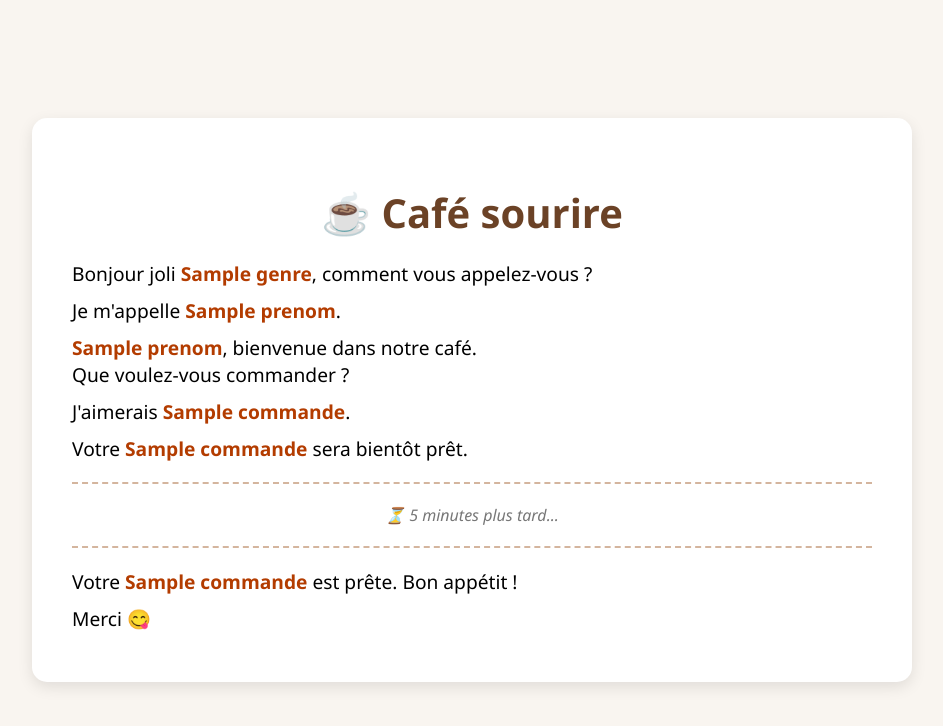
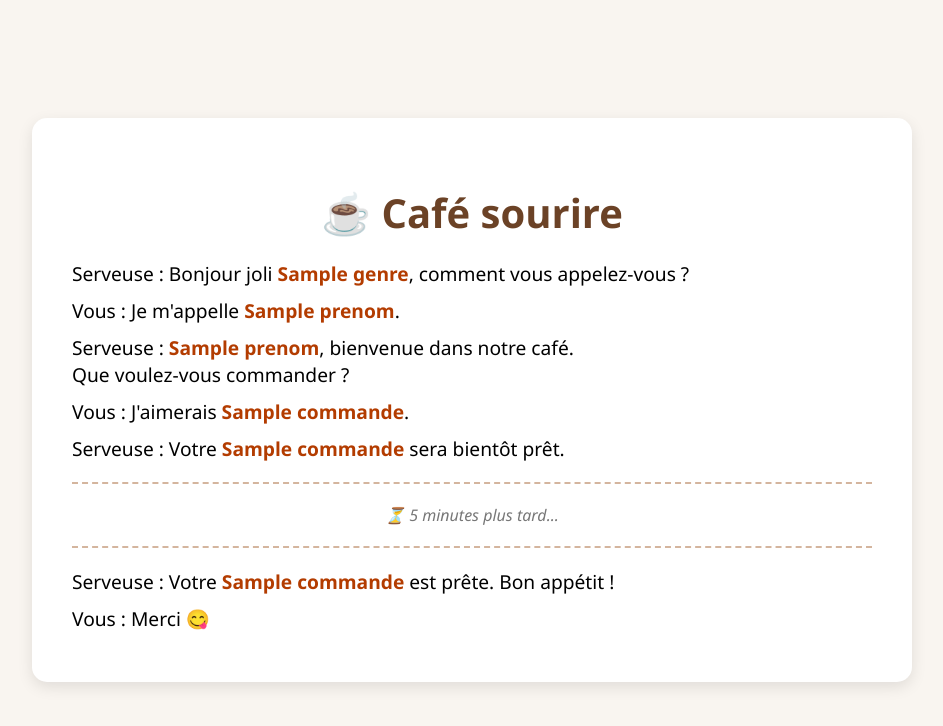
Before and after one commit to Ndeye1000/Simulateur-Cafe, a Flask app: template templates/index.html in a window 1280 px wide. Shown: the top 726 px of the page, without its empty margins (168-1111 px from the left). Run offline with Flask 3, Linux system fonts and the light colour scheme; the template is opened without the code that fills it: most values are stand-ins (such as "Sample title", 1, 10 or a date in 2020).

Commit message:
Update index.html

```diff
--- a/templates/index.html
+++ b/templates/index.html
@@ -12,12 +12,12 @@
     <div class="container">
         <h1>☕ Café sourire</h1>
         <div class="dialogue">
-            <p>Bonjour joli <span class="highlight">{{ genre }}</span>, comment vous appelez-vous ?</p>
-            <p>Je m'appelle <span class="highlight">{{ prenom }}</span>.</p>
-            <p><span class="highlight">{{ prenom }}</span>, bienvenue dans notre café.<br>
+            <p>Serveuse : Bonjour joli <span class="highlight">{{ genre }}</span>, comment vous appelez-vous ?</p>
+            <p>Vous : Je m'appelle <span class="highlight">{{ prenom }}</span>.</p>
+            <p>Serveuse : <span class="highlight">{{ prenom }}</span>, bienvenue dans notre café.<br>
                 Que voulez-vous commander ?</p>
-            <p>J'aimerais <span class="highlight">{{ commande }}</span>.</p>
-            <p>Votre <span class="highlight">{{ commande }}</span> sera bientôt prêt.</p>
+            <p>Vous : J'aimerais <span class="highlight">{{ commande }}</span>.</p>
+            <p>Serveuse : Votre <span class="highlight">{{ commande }}</span> sera bientôt prêt.</p>
         </div>
 
         <hr>
@@ -27,8 +27,8 @@
         <hr>
 
         <div class="dialogue">
-            <p>Votre <span class="highlight">{{ commande }}</span> est prête. Bon appétit !</p>
-            <p>Merci 😋</p>
+            <p>Serveuse : Votre <span class="highlight">{{ commande }}</span> est prête. Bon appétit !</p>
+            <p>Vous : Merci 😋</p>
         </div>
     </div>
 </body>
```
